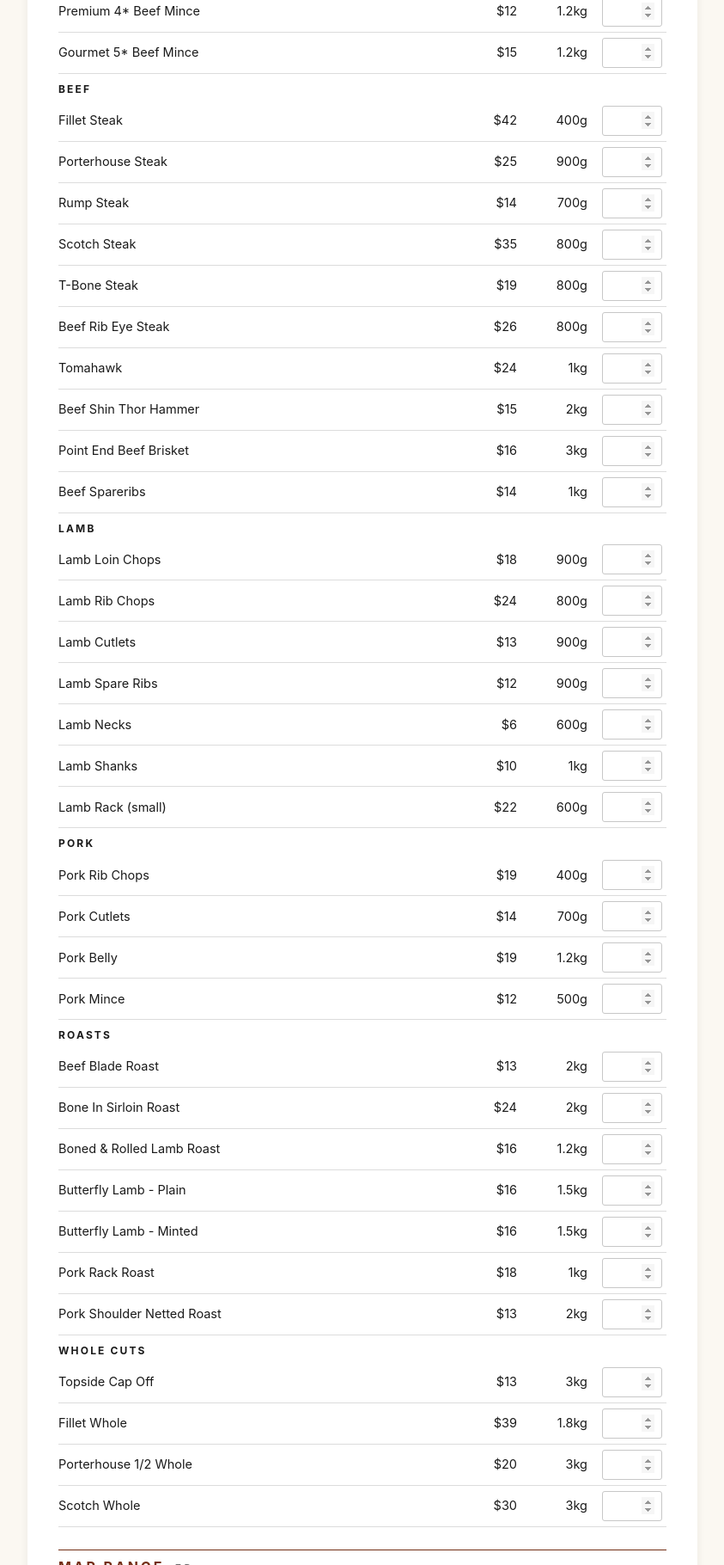
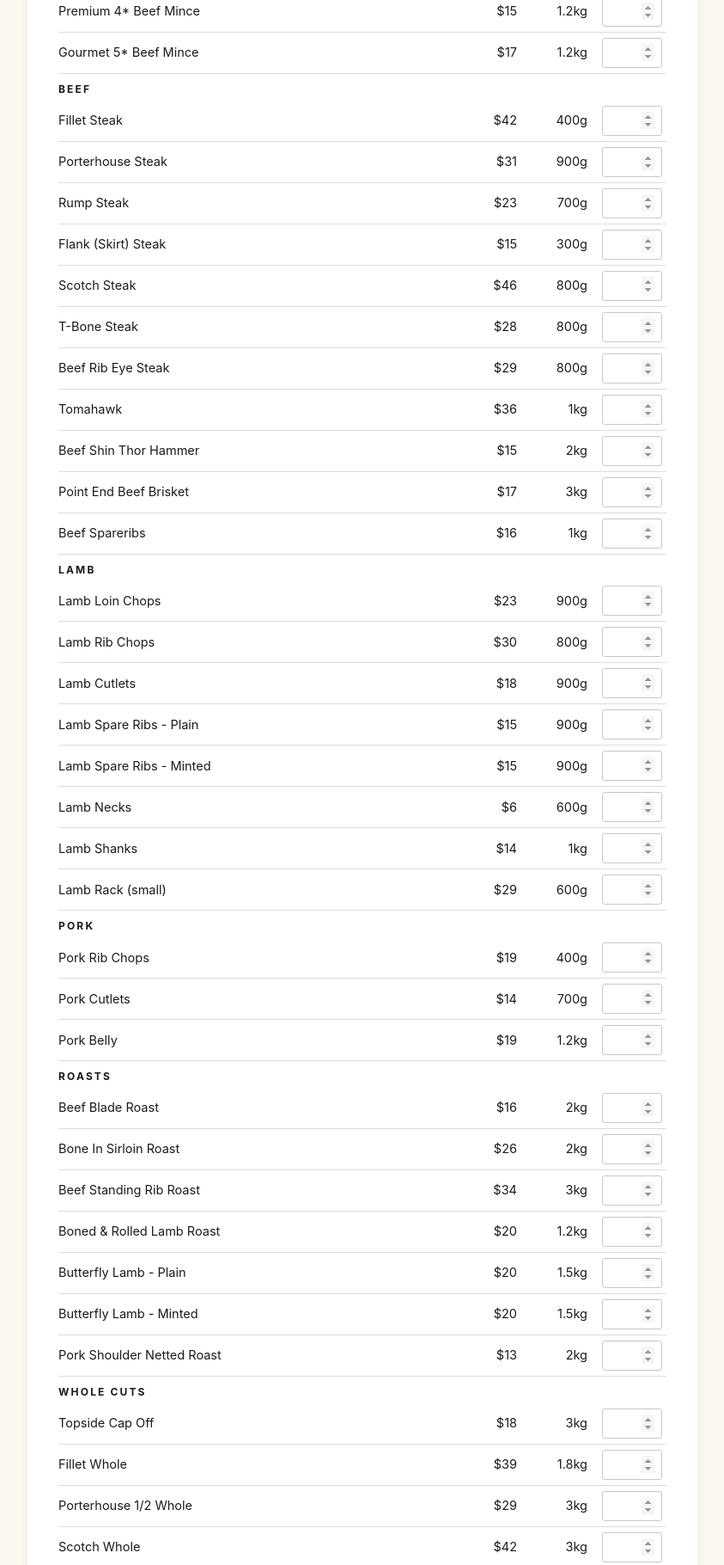
Before and after one commit to aussiegrazingco/aussiegrazingco.github.io, a plain HTML site: page order-form.html in a window 1280 px wide. Shown: the part 506-2326 px from the top of the page at 86% size, without its empty margins (218-1061 px from the left). Drawn offline with Linux system fonts and the light colour scheme.

Commit message:
Add files via upload

```diff
--- a/order-form.html
+++ b/order-form.html
@@ -319,14 +319,14 @@
       </div>
       <div class="category">
         <h3>MINCE</h3>
-        <div class="row" data-name="Premium 4* Beef Mince" data-price="12" data-weight="1.2kg" data-weight-kg="1.2">
+        <div class="row" data-name="Premium 4* Beef Mince" data-price="15" data-weight="1.2kg" data-weight-kg="1.2">
           <div class="product">Premium 4* Beef Mince</div>
-          <div class="num">$12</div>
+          <div class="num">$15</div>
           <div class="num">1.2kg</div>
           <div class="qty"><input type="number" min="0" step="1" inputmode="numeric" data-qty="long-life-beef.mince.premium-4-beef-mince.0"></div>
-        </div><div class="row" data-name="Gourmet 5* Beef Mince" data-price="15" data-weight="1.2kg" data-weight-kg="1.2">
+        </div><div class="row" data-name="Gourmet 5* Beef Mince" data-price="17" data-weight="1.2kg" data-weight-kg="1.2">
           <div class="product">Gourmet 5* Beef Mince</div>
-          <div class="num">$15</div>
+          <div class="num">$17</div>
           <div class="num">1.2kg</div>
           <div class="qty"><input type="number" min="0" step="1" inputmode="numeric" data-qty="long-life-beef.mince.gourmet-5-beef-mince.1"></div>
         </div>
@@ -337,89 +337,99 @@
           <div class="num">$42</div>
           <div class="num">400g</div>
           <div class="qty"><input type="number" min="0" step="1" inputmode="numeric" data-qty="long-life-beef.beef.fillet-steak.0"></div>
-        </div><div class="row" data-name="Porterhouse Steak" data-price="25" data-weight="900g" data-weight-kg="0.9">
+        </div><div class="row" data-name="Porterhouse Steak" data-price="31" data-weight="900g" data-weight-kg="0.9">
           <div class="product">Porterhouse Steak</div>
-          <div class="num">$25</div>
+          <div class="num">$31</div>
           <div class="num">900g</div>
           <div class="qty"><input type="number" min="0" step="1" inputmode="numeric" data-qty="long-life-beef.beef.porterhouse-steak.1"></div>
-        </div><div class="row" data-name="Rump Steak" data-price="14" data-weight="700g" data-weight-kg="0.7">
+        </div><div class="row" data-name="Rump Steak" data-price="23" data-weight="700g" data-weight-kg="0.7">
           <div class="product">Rump Steak</div>
-          <div class="num">$14</div>
+          <div class="num">$23</div>
           <div class="num">700g</div>
           <div class="qty"><input type="number" min="0" step="1" inputmode="numeric" data-qty="long-life-beef.beef.rump-steak.2"></div>
-        </div><div class="row" data-name="Scotch Steak" data-price="35" data-weight="800g" data-weight-kg="0.8">
+        </div><div class="row" data-name="Flank (Skirt) Steak" data-price="15" data-weight="300g" data-weight-kg="0.3">
+          <div class="product">Flank (Skirt) Steak</div>
+          <div class="num">$15</div>
+          <div class="num">300g</div>
+          <div class="qty"><input type="number" min="0" step="1" inputmode="numeric" data-qty="long-life-beef.beef.flank-skirt-steak.3"></div>
+        </div><div class="row" data-name="Scotch Steak" data-price="46" data-weight="800g" data-weight-kg="0.8">
           <div class="product">Scotch Steak</div>
-          <div class="num">$35</div>
+          <div class="num">$46</div>
           <div class="num">800g</div>
-          <div class="qty"><input type="number" min="0" step="1" inputmode="numeric" data-qty="long-life-beef.beef.scotch-steak.3"></div>
-        </div><div class="row" data-name="T-Bone Steak" data-price="19" data-weight="800g" data-weight-kg="0.8">
+          <div class="qty"><input type="number" min="0" step="1" inputmode="numeric" data-qty="long-life-beef.beef.scotch-steak.4"></div>
+        </div><div class="row" data-name="T-Bone Steak" data-price="28" data-weight="800g" data-weight-kg="0.8">
           <div class="product">T-Bone Steak</div>
-          <div class="num">$19</div>
+          <div class="num">$28</div>
           <div class="num">800g</div>
-          <div class="qty"><input type="number" min="0" step="1" inputmode="numeric" data-qty="long-life-beef.beef.t-bone-steak.4"></div>
-        </div><div class="row" data-name="Beef Rib Eye Steak" data-price="26" data-weight="800g" data-weight-kg="0.8">
+          <div class="qty"><input type="number" min="0" step="1" inputmode="numeric" data-qty="long-life-beef.beef.t-bone-steak.5"></div>
+        </div><div class="row" data-name="Beef Rib Eye Steak" data-price="29" data-weight="800g" data-weight-kg="0.8">
           <div class="product">Beef Rib Eye Steak</div>
-          <div class="num">$26</div>
+          <div class="num">$29</div>
           <div class="num">800g</div>
-          <div class="qty"><input type="number" min="0" step="1" inputmode="numeric" data-qty="long-life-beef.beef.beef-rib-eye-steak.5"></div>
-        </div><div class="row" data-name="Tomahawk" data-price="24" data-weight="1kg" data-weight-kg="1">
+          <div class="qty"><input type="number" min="0" step="1" inputmode="numeric" data-qty="long-life-beef.beef.beef-rib-eye-steak.6"></div>
+        </div><div class="row" data-name="Tomahawk" data-price="36" data-weight="1kg" data-weight-kg="1">
           <div class="product">Tomahawk</div>
-          <div class="num">$24</div>
+          <div class="num">$36</div>
           <div class="num">1kg</div>
-          <div class="qty"><input type="number" min="0" step="1" inputmode="numeric" data-qty="long-life-beef.beef.tomahawk.6"></div>
+          <div class="qty"><input type="number" min="0" step="1" inputmode="numeric" data-qty="long-life-beef.beef.tomahawk.7"></div>
         </div><div class="row" data-name="Beef Shin Thor Hammer" data-price="15" data-weight="2kg" data-weight-kg="2">
           <div class="product">Beef Shin Thor Hammer</div>
           <div class="num">$15</div>
           <div class="num">2kg</div>
-          <div class="qty"><input type="number" min="0" step="1" inputmode="numeric" data-qty="long-life-beef.beef.beef-shin-thor-hammer.7"></div>
-        </div><div class="row" data-name="Point End Beef Brisket" data-price="16" data-weight="3kg" data-weight-kg="3">
+          <div class="qty"><input type="number" min="0" step="1" inputmode="numeric" data-qty="long-life-beef.beef.beef-shin-thor-hammer.8"></div>
+        </div><div class="row" data-name="Point End Beef Brisket" data-price="17" data-weight="3kg" data-weight-kg="3">
           <div class="product">Point End Beef Brisket</div>
+          <div class="num">$17</div>
+          <div class="num">3kg</div>
+          <div class="qty"><input type="number" min="0" step="1" inputmode="numeric" data-qty="long-life-beef.beef.point-end-beef-brisket.9"></div>
+        </div><div class="row" data-name="Beef Spareribs" data-price="16" data-weight="1kg" data-weight-kg="1">
+          <div class="product">Beef Spareribs</div>
           <div class="num">$16</div>
-          <div class="num">3kg</div>
-          <div class="qty"><input type="number" min="0" step="1" inputmode="numeric" data-qty="long-life-beef.beef.point-end-beef-brisket.8"></div>
-        </div><div class="row" data-name="Beef Spareribs" data-price="14" data-weight="1kg" data-weight-kg="1">
-          <div class="product">Beef Spareribs</div>
-          <div class="num">$14</div>
           <div class="num">1kg</div>
-          <div class="qty"><input type="number" min="0" step="1" inputmode="numeric" data-qty="long-life-beef.beef.beef-spareribs.9"></div>
+          <div class="qty"><input type="number" min="0" step="1" inputmode="numeric" data-qty="long-life-beef.beef.beef-spareribs.10"></div>
         </div>
       </div><div class="category">
         <h3>LAMB</h3>
-        <div class="row" data-name="Lamb Loin Chops" data-price="18" data-weight="900g" data-weight-kg="0.9">
+        <div class="row" data-name="Lamb Loin Chops" data-price="23" data-weight="900g" data-weight-kg="0.9">
           <div class="product">Lamb Loin Chops</div>
+          <div class="num">$23</div>
+          <div class="num">900g</div>
+          <div class="qty"><input type="number" min="0" step="1" inputmode="numeric" data-qty="long-life-beef.lamb.lamb-loin-chops.0"></div>
+        </div><div class="row" data-name="Lamb Rib Chops" data-price="30" data-weight="800g" data-weight-kg="0.8">
+          <div class="product">Lamb Rib Chops</div>
+          <div class="num">$30</div>
+          <div class="num">800g</div>
+          <div class="qty"><input type="number" min="0" step="1" inputmode="numeric" data-qty="long-life-beef.lamb.lamb-rib-chops.1"></div>
+        </div><div class="row" data-name="Lamb Cutlets" data-price="18" data-weight="900g" data-weight-kg="0.9">
+          <div class="product">Lamb Cutlets</div>
           <div class="num">$18</div>
           <div class="num">900g</div>
-          <div class="qty"><input type="number" min="0" step="1" inputmode="numeric" data-qty="long-life-beef.lamb.lamb-loin-chops.0"></div>
-        </div><div class="row" data-name="Lamb Rib Chops" data-price="24" data-weight="800g" data-weight-kg="0.8">
-          <div class="product">Lamb Rib Chops</div>
-          <div class="num">$24</div>
-          <div class="num">800g</div>
-          <div class="qty"><input type="number" min="0" step="1" inputmode="numeric" data-qty="long-life-beef.lamb.lamb-rib-chops.1"></div>
-        </div><div class="row" data-name="Lamb Cutlets" data-price="13" data-weight="900g" data-weight-kg="0.9">
-          <div class="product">Lamb Cutlets</div>
-          <div class="num">$13</div>
+          <div class="qty"><input type="number" min="0" step="1" inputmode="numeric" data-qty="long-life-beef.lamb.lamb-cutlets.2"></div>
+        </div><div class="row" data-name="Lamb Spare Ribs - Plain" data-price="15" data-weight="900g" data-weight-kg="0.9">
+          <div class="product">Lamb Spare Ribs - Plain</div>
+          <div class="num">$15</div>
           <div class="num">900g</div>
-          <div class="qty"><input type="number" min="0" step="1" inputmode="numeric" data-qty="long-life-beef.lamb.lamb-cutlets.2"></div>
-        </div><div class="row" data-name="Lamb Spare Ribs" data-price="12" data-weight="900g" data-weight-kg="0.9">
-          <div class="product">Lamb Spare Ribs</div>
-          <div class="num">$12</div>
+          <div class="qty"><input type="number" min="0" step="1" inputmode="numeric" data-qty="long-life-beef.lamb.lamb-spare-ribs-plain.3"></div>
+        </div><div class="row" data-name="Lamb Spare Ribs - Minted" data-price="15" data-weight="900g" data-weight-kg="0.9">
+          <div class="product">Lamb Spare Ribs - Minted</div>
+          <div class="num">$15</div>
           <div class="num">900g</div>
-          <div class="qty"><input type="number" min="0" step="1" inputmode="numeric" data-qty="long-life-beef.lamb.lamb-spare-ribs.3"></div>
+          <div class="qty"><input type="number" min="0" step="1" inputmode="numeric" data-qty="long-life-beef.lamb.lamb-spare-ribs-minted.4"></div>
         </div><div class="row" data-name="Lamb Necks" data-price="6" data-weight="600g" data-weight-kg="0.6">
           <div class="product">Lamb Necks</div>
           <div class="num">$6</div>
           <div class="num">600g</div>
-          <div class="qty"><input type="number" min="0" step="1" inputmode="numeric" data-qty="long-life-beef.lamb.lamb-necks.4"></div>
-        </div><div class="row" data-name="Lamb Shanks" data-price="10" data-weight="1kg" data-weight-kg="1">
+          <div class="qty"><input type="number" min="0" step="1" inputmode="numeric" data-qty="long-life-beef.lamb.lamb-necks.5"></div>
+        </div><div class="row" data-name="Lamb Shanks" data-price="14" data-weight="1kg" data-weight-kg="1">
           <div class="product">Lamb Shanks</div>
-          <div class="num">$10</div>
+          <div class="num">$14</div>
           <div class="num">1kg</div>
-          <div class="qty"><input type="number" min="0" step="1" inputmode="numeric" data-qty="long-life-beef.lamb.lamb-shanks.5"></div>
-        </div><div class="row" data-name="Lamb Rack (small)" data-price="22" data-weight="600g" data-weight-kg="0.6">
+          <div class="qty"><input type="number" min="0" step="1" inputmode="numeric" data-qty="long-life-beef.lamb.lamb-shanks.6"></div>
+        </div><div class="row" data-name="Lamb Rack (small)" data-price="29" data-weight="600g" data-weight-kg="0.6">
           <div class="product">Lamb Rack (small)</div>
-          <div class="num">$22</div>
+          <div class="num">$29</div>
           <div class="num">600g</div>
-          <div class="qty"><input type="number" min="0" step="1" inputmode="numeric" data-qty="long-life-beef.lamb.lamb-rack-small.6"></div>
+          <div class="qty"><input type="number" min="0" step="1" inputmode="numeric" data-qty="long-life-beef.lamb.lamb-rack-small.7"></div>
         </div>
       </div><div class="category">
         <h3>PORK</h3>
@@ -438,44 +448,39 @@
           <div class="num">$19</div>
           <div class="num">1.2kg</div>
           <div class="qty"><input type="number" min="0" step="1" inputmode="numeric" data-qty="long-life-beef.pork.pork-belly.2"></div>
-        </div><div class="row" data-name="Pork Mince" data-price="12" data-weight="500g" data-weight-kg="0.5">
-          <div class="product">Pork Mince</div>
-          <div class="num">$12</div>
-          <div class="num">500g</div>
-          <div class="qty"><input type="number" min="0" step="1" inputmode="numeric" data-qty="long-life-beef.pork.pork-mince.3"></div>
         </div>
       </div><div class="category">
         <h3>ROASTS</h3>
-        <div class="row" data-name="Beef Blade Roast" data-price="13" data-weight="2kg" data-weight-kg="2">
+        <div class="row" data-name="Beef Blade Roast" data-price="16" data-weight="2kg" data-weight-kg="2">
           <div class="product">Beef Blade Roast</div>
-          <div class="num">$13</div>
+          <div class="num">$16</div>
           <div class="num">2kg</div>
           <div class="qty"><input type="number" min="0" step="1" inputmode="numeric" data-qty="long-life-beef.roasts.beef-blade-roast.0"></div>
-        </div><div class="row" data-name="Bone In Sirloin Roast" data-price="24" data-weight="2kg" data-weight-kg="2">
+        </div><div class="row" data-name="Bone In Sirloin Roast" data-price="26" data-weight="2kg" data-weight-kg="2">
           <div class="product">Bone In Sirloin Roast</div>
-          <div class="num">$24</div>
+          <div class="num">$26</div>
           <div class="num">2kg</div>
           <div class="qty"><input type="number" min="0" step="1" inputmode="numeric" data-qty="long-life-beef.roasts.bone-in-sirloin-roast.1"></div>
-        </div><div class="row" data-name="Boned &amp; Rolled Lamb Roast" data-price="16" data-weight="1.2kg" data-weight-kg="1.2">
+        </div><div class="row" data-name="Beef Standing Rib Roast" data-price="34" data-weight="3kg" data-weight-kg="3">
+          <div class="product">Beef Standing Rib Roast</div>
+          <div class="num">$34</div>
+          <div class="num">3kg</div>
+          <div class="qty"><input type="number" min="0" step="1" inputmode="numeric" data-qty="long-life-beef.roasts.beef-standing-rib-roast.2"></div>
+        </div><div class="row" data-name="Boned &amp; Rolled Lamb Roast" data-price="20" data-weight="1.2kg" data-weight-kg="1.2">
           <div class="product">Boned &amp; Rolled Lamb Roast</div>
-          <div class="num">$16</div>
+          <div class="num">$20</div>
           <div class="num">1.2kg</div>
-          <div class="qty"><input type="number" min="0" step="1" inputmode="numeric" data-qty="long-life-beef.roasts.boned-rolled-lamb-roast.2"></div>
-        </div><div class="row" data-name="Butterfly Lamb - Plain" data-price="16" data-weight="1.5kg" data-weight-kg="1.5">
+          <div class="qty"><input type="number" min="0" step="1" inputmode="numeric" data-qty="long-life-beef.roasts.boned-rolled-lamb-roast.3"></div>
+        </div><div class="row" data-name="Butterfly Lamb - Plain" data-price="20" data-weight="1.5kg" data-weight-kg="1.5">
           <div class="product">Butterfly Lamb - Plain</div>
-          <div class="num">$16</div>
+          <div class="num">$20</div>
           <div class="num">1.5kg</div>
-          <div class="qty"><input type="number" min="0" step="1" inputmode="numeric" data-qty="long-life-beef.roasts.butterfly-lamb-plain.3"></div>
-        </div><div class="row" data-name="Butterfly Lamb - Minted" data-price="16" data-weight="1.5kg" data-weight-kg="1.5">
+          <div class="qty"><input type="number" min="0" step="1" inputmode="numeric" data-qty="long-life-beef.roasts.butterfly-lamb-plain.4"></div>
+        </div><div class="row" data-name="Butterfly Lamb - Minted" data-price="20" data-weight="1.5kg" data-weight-kg="1.5">
           <div class="product">Butterfly Lamb - Minted</div>
-          <div class="num">$16</div>
+          <div class="num">$20</div>
           <div class="num">1.5kg</div>
-          <div class="qty"><input type="number" min="0" step="1" inputmode="numeric" data-qty="long-life-beef.roasts.butterfly-lamb-minted.4"></div>
-        </div><div class="row" data-name="Pork Rack Roast" data-price="18" data-weight="1kg" data-weight-kg="1">
-          <div class="product">Pork Rack Roast</div>
-          <div class="num">$18</div>
-          <div class="num">1kg</div>
-          <div class="qty"><input type="number" min="0" step="1" inputmode="numeric" data-qty="long-life-beef.roasts.pork-rack-roast.5"></div>
+          <div class="qty"><input type="number" min="0" step="1" inputmode="numeric" data-qty="long-life-beef.roasts.butterfly-lamb-minted.5"></div>
         </div><div class="row" data-name="Pork Shoulder Netted Roast" data-price="13" data-weight="2kg" data-weight-kg="2">
           <div class="product">Pork Shoulder Netted Roast</div>
           <div class="num">$13</div>
@@ -484,9 +489,9 @@
         </div>
       </div><div class="category">
         <h3>WHOLE CUTS</h3>
-        <div class="row" data-name="Topside Cap Off" data-price="13" data-weight="3kg" data-weight-kg="3">
+        <div class="row" data-name="Topside Cap Off" data-price="18" data-weight="3kg" data-weight-kg="3">
           <div class="product">Topside Cap Off</div>
-          <div class="num">$13</div>
+          <div class="num">$18</div>
           <div class="num">3kg</div>
           <div class="qty"><input type="number" min="0" step="1" inputmode="numeric" data-qty="long-life-beef.whole-cuts.topside-cap-off.0"></div>
         </div><div class="row" data-name="Fillet Whole" data-price="39" data-weight="1.8kg" data-weight-kg="1.8">
@@ -494,16 +499,21 @@
           <div class="num">$39</div>
           <div class="num">1.8kg</div>
           <div class="qty"><input type="number" min="0" step="1" inputmode="numeric" data-qty="long-life-beef.whole-cuts.fillet-whole.1"></div>
-        </div><div class="row" data-name="Porterhouse 1/2 Whole" data-price="20" data-weight="3kg" data-weight-kg="3">
+        </div><div class="row" data-name="Porterhouse 1/2 Whole" data-price="29" data-weight="3kg" data-weight-kg="3">
           <div class="product">Porterhouse 1/2 Whole</div>
+          <div class="num">$29</div>
+          <div class="num">3kg</div>
+          <div class="qty"><input type="number" min="0" step="1" inputmode="numeric" data-qty="long-life-beef.whole-cuts.porterhouse-1-2-whole.2"></div>
+        </div><div class="row" data-name="Scotch Whole" data-price="42" data-weight="3kg" data-weight-kg="3">
+          <div class="product">Scotch Whole</div>
+          <div class="num">$42</div>
+          <div class="num">3kg</div>
+          <div class="qty"><input type="number" min="0" step="1" inputmode="numeric" data-qty="long-life-beef.whole-cuts.scotch-whole.3"></div>
+        </div><div class="row" data-name="Rump Whole" data-price="20" data-weight="3kg" data-weight-kg="3">
+          <div class="product">Rump Whole</div>
           <div class="num">$20</div>
           <div class="num">3kg</div>
-          <div class="qty"><input type="number" min="0" step="1" inputmode="numeric" data-qty="long-life-beef.whole-cuts.porterhouse-1-2-whole.2"></div>
-        </div><div class="row" data-name="Scotch Whole" data-price="30" data-weight="3kg" data-weight-kg="3">
-          <div class="product">Scotch Whole</div>
-          <div class="num">$30</div>
-          <div class="num">3kg</div>
-          <div class="qty"><input type="number" min="0" step="1" inputmode="numeric" data-qty="long-life-beef.whole-cuts.scotch-whole.3"></div>
+          <div class="qty"><input type="number" min="0" step="1" inputmode="numeric" data-qty="long-life-beef.whole-cuts.rump-whole.4"></div>
         </div>
       </div>
     </article>
@@ -588,29 +598,29 @@
         </div>
       </div><div class="category">
         <h3>LAMB</h3>
-        <div class="row" data-name="Lamb Target Chops" data-price="17" data-weight="300g" data-weight-kg="0.3">
+        <div class="row" data-name="Lamb Target Chops" data-price="20" data-weight="300g" data-weight-kg="0.3">
           <div class="product">Lamb Target Chops</div>
-          <div class="num">$17</div>
+          <div class="num">$20</div>
           <div class="num">300g</div>
           <div class="qty"><input type="number" min="0" step="1" inputmode="numeric" data-qty="map-range.lamb.lamb-target-chops.0"></div>
-        </div><div class="row" data-name="Lamb Chump Chops" data-price="17" data-weight="300g" data-weight-kg="0.3">
+        </div><div class="row" data-name="Lamb Chump Chops" data-price="23" data-weight="300g" data-weight-kg="0.3">
           <div class="product">Lamb Chump Chops</div>
-          <div class="num">$17</div>
+          <div class="num">$23</div>
           <div class="num">300g</div>
           <div class="qty"><input type="number" min="0" step="1" inputmode="numeric" data-qty="map-range.lamb.lamb-chump-chops.1"></div>
-        </div><div class="row" data-name="Lamb Rump Steak" data-price="20" data-weight="300g" data-weight-kg="0.3">
+        </div><div class="row" data-name="Lamb Rump Steak" data-price="26" data-weight="300g" data-weight-kg="0.3">
           <div class="product">Lamb Rump Steak</div>
-          <div class="num">$20</div>
+          <div class="num">$26</div>
           <div class="num">300g</div>
           <div class="qty"><input type="number" min="0" step="1" inputmode="numeric" data-qty="map-range.lamb.lamb-rump-steak.2"></div>
-        </div><div class="row" data-name="Lamb Spare Ribs - Plain" data-price="12" data-weight="400g" data-weight-kg="0.4">
+        </div><div class="row" data-name="Lamb Spare Ribs - Plain" data-price="15" data-weight="400g" data-weight-kg="0.4">
           <div class="product">Lamb Spare Ribs - Plain</div>
-          <div class="num">$12</div>
+          <div class="num">$15</div>
           <div class="num">400g</div>
           <div class="qty"><input type="number" min="0" step="1" inputmode="numeric" data-qty="map-range.lamb.lamb-spare-ribs-plain.3"></div>
-        </div><div class="row" data-name="Lamb Spare Ribs - Minted" data-price="12" data-weight="400g" data-weight-kg="0.4">
+        </div><div class="row" data-name="Lamb Spare Ribs - Minted" data-price="15" data-weight="400g" data-weight-kg="0.4">
           <div class="product">Lamb Spare Ribs - Minted</div>
-          <div class="num">$12</div>
+          <div class="num">$15</div>
           <div class="num">400g</div>
           <div class="qty"><input type="number" min="0" step="1" inputmode="numeric" data-qty="map-range.lamb.lamb-spare-ribs-minted.4"></div>
         </div><div class="row" data-name="Moroccan Lamb Chops" data-price="18" data-weight="400g" data-weight-kg="0.4">
@@ -646,9 +656,9 @@
           <div class="num">$16</div>
           <div class="num">400g</div>
           <div class="qty"><input type="number" min="0" step="1" inputmode="numeric" data-qty="map-range.pork.stir-fry-pork-steak.4"></div>
-        </div><div class="row" data-name="Pork Scotch Fillet Steak" data-price="17" data-weight="500g" data-weight-kg="0.5">
+        </div><div class="row" data-name="Pork Scotch Fillet Steak" data-price="13" data-weight="500g" data-weight-kg="0.5">
           <div class="product">Pork Scotch Fillet Steak</div>
-          <div class="num">$17</div>
+          <div class="num">$13</div>
           <div class="num">500g</div>
           <div class="qty"><input type="number" min="0" step="1" inputmode="numeric" data-qty="map-range.pork.pork-scotch-fillet-steak.5"></div>
         </div>
@@ -669,11 +679,11 @@
           <div class="num">$13</div>
           <div class="num">450g</div>
           <div class="qty"><input type="number" min="0" step="1" inputmode="numeric" data-qty="map-range.bbq.lamb-burgers-3-pack.2"></div>
-        </div><div class="row" data-name="S/Dried Tom. Beef Rissoles" data-price="13" data-weight="400g" data-weight-kg="0.4">
-          <div class="product">S/Dried Tom. Beef Rissoles</div>
+        </div><div class="row" data-name="Sundried Tomato Beef Rissoles" data-price="13" data-weight="400g" data-weight-kg="0.4">
+          <div class="product">Sundried Tomato Beef Rissoles</div>
           <div class="num">$13</div>
           <div class="num">400g</div>
-          <div class="qty"><input type="number" min="0" step="1" inputmode="numeric" data-qty="map-range.bbq.s-dried-tom-beef-rissoles.3"></div>
+          <div class="qty"><input type="number" min="0" step="1" inputmode="numeric" data-qty="map-range.bbq.sundried-tomato-beef-rissoles.3"></div>
         </div><div class="row" data-name="Rosemary Mint Lamb Rissoles" data-price="13" data-weight="400g" data-weight-kg="0.4">
           <div class="product">Rosemary Mint Lamb Rissoles</div>
           <div class="num">$13</div>
```
